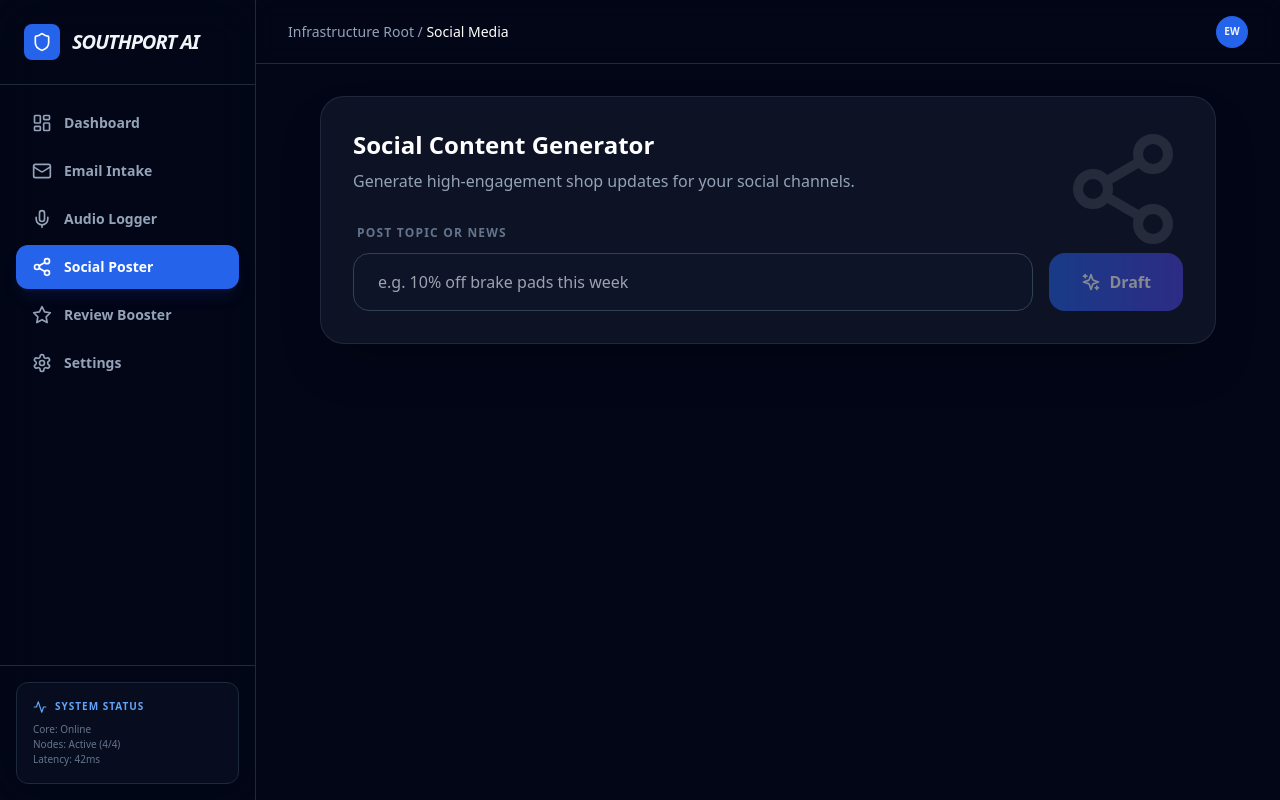
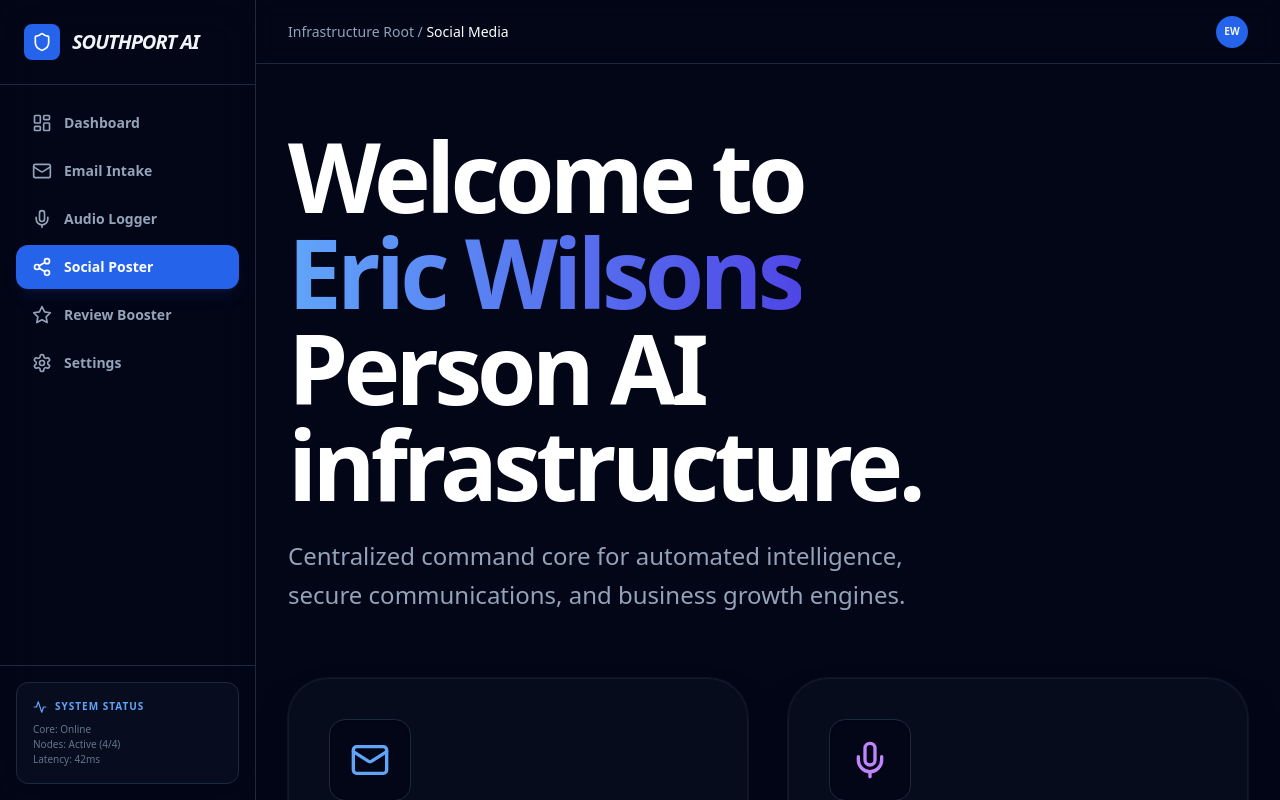
Before and after one commit to SouthportAI2/Wilson-Speed-, a React (Vite) app: page / in a window 1280 px wide. Both pictures are taken after a click on the button "Social Poster". Shown: the top 800 px of the page. Built offline with nearby package versions, Linux system fonts and the light colour scheme.

Commit message:
Update SocialPoster.tsx

```diff
--- a/components/SocialPoster.tsx
+++ b/components/SocialPoster.tsx
@@ -1,80 +1,153 @@
-import React, { useState } from 'react';
-import { Sparkles, Facebook, Instagram, Copy, Check, Share2 } from 'lucide-react';
-import { generateSocialPost } from '../services/gemini.ts';
+import React from 'react';
+import { Mail, Mic, Share2, Star, LucideIcon, ArrowRight } from 'lucide-react';
+import { ViewState } from '../types.ts';
 
-const SocialPoster: React.FC = () => {
-  const [topic, setTopic] = useState('');
-  const [loading, setLoading] = useState(false);
-  const [content, setContent] = useState('');
-  const [copied, setCopied] = useState(false);
+interface DashboardCardProps {
+  title: string;
+  description: string[];
+  icon: LucideIcon;
+  onClick: () => void;
+  color: string;
+  glow: string;
+}
 
-  const handleGenerate = async () => {
-    if (!topic) return;
-    setLoading(true);
-    const result = await generateSocialPost(topic);
-    setContent(result);
-    setLoading(false);
-  };
+const DashboardCard: React.FC<DashboardCardProps> = ({ title, description, icon: Icon, onClick, color, glow }) => {
+  return (
+    <button
+      onClick={onClick}
+      className="group relative flex flex-col items-start text-left bg-slate-900/40 backdrop-blur-xl rounded-[2.5rem] p-10 border border-slate-800/50 shadow-2xl hover:border-blue-500/40 transition-all duration-500 hover:-translate-y-2 overflow-hidden w-full h-full ring-1 ring-white/5"
+    >
+      <div className={`absolute -top-12 -right-12 w-64 h-64 bg-gradient-to-br ${glow} opacity-0 group-hover:opacity-20 blur-[80px] transition-opacity duration-700 rounded-full`} />
 
-  const copyToClipboard = () => {
-    navigator.clipboard.writeText(content);
-    setCopied(true);
-    setTimeout(() => setCopied(false), 2000);
-  };
+      <div className={`p-5 rounded-2xl bg-slate-950 border border-slate-800 shadow-inner mb-10 group-hover:scale-110 group-hover:rotate-3 transition-all duration-500 ${color}`}>
+        <Icon size={40} />
+      </div>
+
+      <h3 className="text-3xl font-black text-white mb-6 tracking-tight group-hover:text-blue-400 transition-colors duration-300">
+        {title}
+      </h3>
+
+      <ul className="space-y-4 mb-10 flex-1">
+        {description.map((item, index) => (
+          <li key={index} className="flex items-start text-base text-slate-400 font-medium leading-snug">
+            <span className="mr-3 mt-2 w-1.5 h-1.5 rounded-full flex-shrink-0 bg-blue-500/50 group-hover:bg-blue-400 transition-colors duration-500" />
+            <span>{item}</span>
+          </li>
+        ))}
+      </ul>
+
+      <div className="mt-auto w-full pt-8 border-t border-slate-800 flex justify-between items-center text-[11px] font-black uppercase tracking-[0.25em] text-slate-500 group-hover:text-blue-400 transition-all duration-300">
+        <span>Initialize Interface</span>
+        <ArrowRight size={20} className="group-hover:translate-x-3 transition-transform duration-300" />
+      </div>
+    </button>
+  );
+};
+
+interface DashboardProps {
+  onNavigate: (view: ViewState) => void;
+}
+
+const Dashboard: React.FC<DashboardProps> = ({ onNavigate }) => {
+  const cards = [
+    {
+      id: ViewState.EMAILS,
+      title: 'Email Intake',
+      icon: Mail,
+      color: 'text-blue-400',
+      glow: 'from-blue-600 to-cyan-400',
+      description: [
+        'Real-time Yahoo email sync',
+        'AI-powered urgency classification',
+        'Customer request summarization'
+      ]
+    },
+    {
+      id: ViewState.AUDIO_LOGS,
+      title: 'Audio Logger',
+      icon: Mic,
+      color: 'text-purple-400',
+      glow: 'from-purple-600 to-pink-400',
+      description: [
+        'Voice transcript recording',
+        'Continuous shop floor monitoring',
+        'Automated vehicle data extraction'
+      ]
+    },
+    {
+      id: ViewState.SOCIAL_MEDIA,
+      title: 'Social Poster',
+      icon: Share2,
+      color: 'text-orange-400',
+      glow: 'from-orange-600 to-yellow-400',
+      description: [
+        'Automated multi-platform content',
+        'Gemini-assisted copywriting',
+        'Engagement performance tracking'
+      ]
+    },
+    {
+      id: ViewState.REVIEWS,
+      title: 'Review Booster',
+      icon: Star,
+      color: 'text-emerald-400',
+      glow: 'from-emerald-600 to-teal-400',
+      description: [
+        'Personalized request generation',
+        'Direct Google Business integration',
+        'Rating acceleration dashboard'
+      ]
+    }
+  ];
 
   return (
-    <div className="max-w-4xl mx-auto space-y-8 animate-fade-in">
-      <div className="bg-slate-800/40 backdrop-blur-sm rounded-3xl border border-slate-700/50 p-8 shadow-2xl overflow-hidden relative">
-        <div className="absolute top-0 right-0 p-8 opacity-10">
-          <Share2 size={120} />
+    <div className="space-y-16 py-8 animate-fade-in">
+      <header className="max-w-4xl space-y-6">
+        <h1 className="text-6xl lg:text-8xl font-[900] text-white tracking-tighter leading-[0.9] mb-4">
+          Welcome to <br />
+          <span className="text-transparent bg-clip-text bg-gradient-to-r from-blue-400 to-indigo-600">Eric Wilsons</span> <br />
+          Person AI infrastructure.
+        </h1>
+        <p className="text-slate-400 text-2xl font-medium max-w-2xl leading-relaxed">
+          Centralized command core for automated intelligence, secure communications, and business growth engines.
+        </p>
+      </header>
+
+      <div className="grid grid-cols-1 md:grid-cols-2 gap-10">
+        {cards.map((card) => (
+          <DashboardCard
+            key={card.id}
+            title={card.title}
+            description={card.description}
+            icon={card.icon}
+            color={card.color}
+            glow={card.glow}
+            onClick={() => onNavigate(card.id)}
+          />
+        ))}
+      </div>
+
+      <footer className="bg-slate-900/40 border border-slate-800 rounded-[2.5rem] p-10 flex flex-col md:flex-row items-center gap-10 shadow-2xl backdrop-blur-sm ring-1 ring-white/5">
+        <div className="flex-1">
+          <div className="flex items-center gap-3 mb-3">
+            <div className="w-3 h-3 rounded-full bg-emerald-500 animate-pulse shadow-[0_0_10px_rgba(16,185,129,0.5)]" />
+            <h4 className="text-xl font-bold text-white uppercase tracking-wider">Infrastructure Readiness</h4>
+          </div>
+          <p className="text-slate-400 text-lg font-medium">All processing nodes are synchronized with the Gemini global mesh.</p>
         </div>
-
-        <div className="relative z-10">
-          <h3 className="text-2xl font-bold text-white mb-2">Social Content Generator</h3>
-          <p className="text-slate-400 mb-8 font-medium">Generate high-engagement shop updates for your social channels.</p>
-
-          <div className="space-y-6">
-            <div>
-              <label className="block text-xs font-black uppercase tracking-widest text-slate-500 mb-3 ml-1">Post Topic or News</label>
-              <div className="flex gap-4">
-                <input
-                  type="text"
-                  value={topic}
-                  onChange={(e) => setTopic(e.target.value)}
-                  placeholder="e.g. 10% off brake pads this week"
-                  className="flex-1 bg-slate-900/60 border border-slate-700 rounded-2xl px-6 py-4 text-white focus:ring-2 focus:ring-blue-500 outline-none transition-all"
-                />
-                <button
-                  onClick={handleGenerate}
-                  disabled={loading || !topic}
-                  className="bg-gradient-to-r from-blue-600 to-indigo-600 text-white font-bold px-8 rounded-2xl transition-all flex items-center gap-2 disabled:opacity-50 hover:shadow-lg hover:shadow-blue-900/40"
-                >
-                  {loading ? <Sparkles className="animate-spin" size={20} /> : <Sparkles size={20} />}
-                  Draft
-                </button>
-              </div>
-            </div>
-
-            {content && (
-              <div className="bg-slate-950/40 rounded-2xl border border-slate-700 p-6 animate-fade-in shadow-inner">
-                <div className="flex justify-between items-center mb-4">
-                  <div className="flex gap-2">
-                    <div className="p-2 bg-blue-600/10 text-blue-400 rounded-lg"><Facebook size={18} /></div>
-                    <div className="p-2 bg-pink-600/10 text-pink-400 rounded-lg"><Instagram size={18} /></div>
-                  </div>
-                  <button onClick={copyToClipboard} className="text-xs font-bold text-slate-400 hover:text-white flex items-center gap-2 transition-colors">
-                    {copied ? <Check size={14} className="text-green-400" /> : <Copy size={14} />}
-                    {copied ? 'Copied' : 'Copy Draft'}
-                  </button>
-                </div>
-                <div className="text-slate-300 leading-relaxed whitespace-pre-wrap font-mono text-sm">{content}</div>
-              </div>
-            )}
+        <div className="flex gap-6 shrink-0 w-full md:w-auto">
+          <div className="flex-1 md:w-40 text-center px-8 py-6 bg-slate-950/50 rounded-2xl border border-slate-800 shadow-inner">
+            <div className="text-3xl font-black text-white">99.9%</div>
+            <div className="text-[10px] text-slate-500 uppercase tracking-widest font-bold mt-1">Uptime</div>
+          </div>
+          <div className="flex-1 md:w-40 text-center px-8 py-6 bg-slate-950/50 rounded-2xl border border-slate-800 shadow-inner">
+            <div className="text-3xl font-black text-white">Active</div>
+            <div className="text-[10px] text-slate-500 uppercase tracking-widest font-bold mt-1">Status</div>
           </div>
         </div>
-      </div>
+      </footer>
     </div>
   );
 };
 
-export default SocialPoster;
+export default Dashboard;
```
